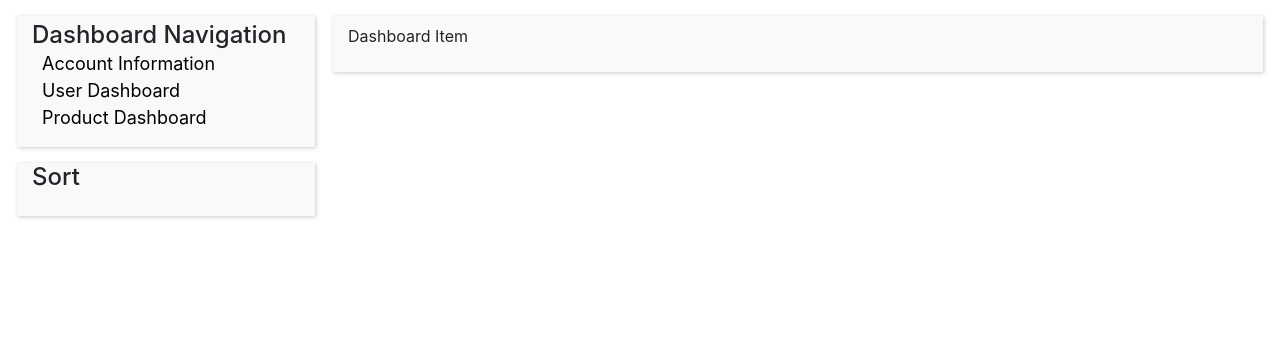
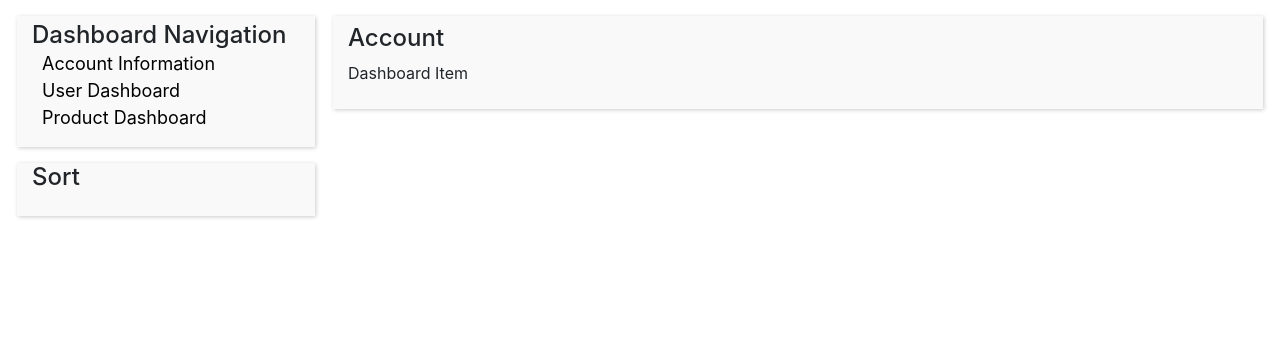
Before and after one commit to AlcornRyan/3172-ecommerce, a PHP site: page /index.php?page=dashboard in a window 1280 px wide. Shown: the part 57-420 px from the top of the page. Run offline with PHP 8.4, Linux system fonts and the light colour scheme; the visitor is signed in with stand-in values (Sample User, id 1).

Commit message:
Dashboard output container header changes based on page user is viewing, backend added and working

```diff
--- a/include/dashboard/dashboardOutputCon.php
+++ b/include/dashboard/dashboardOutputCon.php
@@ -1,6 +1,56 @@
 <!-- Dashboard Output Container -->
 <div class="row dash_OutputCon pt-2 pb-4">
     <div class="col-md-12">
+
+        <!-- Dashboard Header -->
+        <div class="row">
+            <div class="col-md-12">
+                <?php
+                /*
+                * Dashboard Header Title
+                *
+                * Nav variable NOT SET
+                */
+                if (!isset($_GET['nav'])) {
+                    echo "<h4>Account</h4>";
+                }
+                else {
+                    /*
+                    * Nav variable IS SET
+                    *
+                    * nav == account
+                    */
+                    if ($_GET['nav'] == "account") {
+                        echo "<h4>Account</h4>";
+                    }
+                    /*
+                    * nav == users
+                    */
+                    else if ($_GET['nav'] == "users") {
+                        echo "<h4>Users Dashboard</h4>";
+                    }
+                    /*
+                    * nav == product
+                    */
+                    else if ($_GET['nav'] == "product") {
+                        echo "<h4>Product Dashboard</h4>";
+                    }
+                    /*
+                    * nav == analytics
+                    */
+                    else if ($_GET['nav'] == "analytics") {
+                        echo "<h4>Analytics Dashboard</h4>";
+                    }
+                    /*
+                    * ELSE user is trying to navigate to hidden pages? Just show their account
+                    */
+                    else {
+                        echo "<h4>Account</h4>";
+                    }
+                }
+                ?>
+            </div>
+        </div>
 
         <!-- Dashboard Item Container -->
         <div class="row">
```
